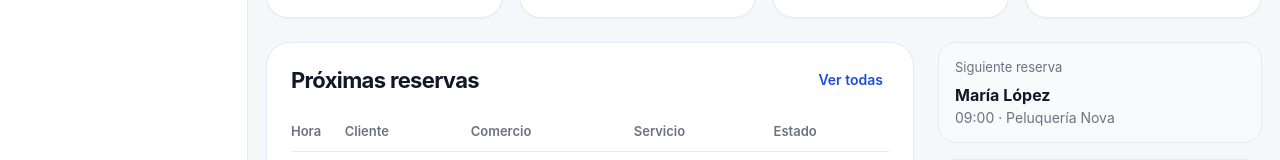
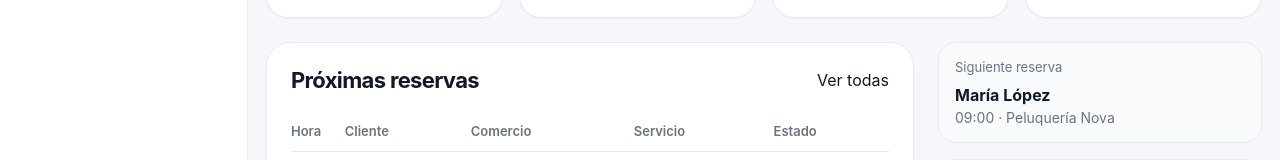
Before and after one commit to AlicanteFutura-504/FrontEnd, a Next.js app: page /dashboard in a window 1280 px wide. Shown: the part 405-565 px from the top of the page. Built offline with nearby package versions, Linux system fonts and the light colour scheme.

Commit message:
cambio boton Ver todas (reservas) a link de bookings

```diff
--- a/app/(admin)/dashboard/page.tsx
+++ b/app/(admin)/dashboard/page.tsx
@@ -8,6 +8,7 @@
 
 import KpiCard from "@/components/ui/KpiCard";
 import Badge from "@/components/ui/Badge";
+import Link from "next/link";
 
 type DashboardBookingStatus = "pending" | "confirmed" | "paid";
 
@@ -68,7 +69,7 @@ export default function DashboardPage() {
         <div className="section-card">
           <div className="panel-title-row">
             <h3 className="panel-title">Próximas reservas</h3>
-            <button className="panel-subtle-link" type="button">Ver todas</button>
+            <Link href=".//bookings/">Ver todas</Link>
           </div>
           <table className="data-table">
             <thead>
```
